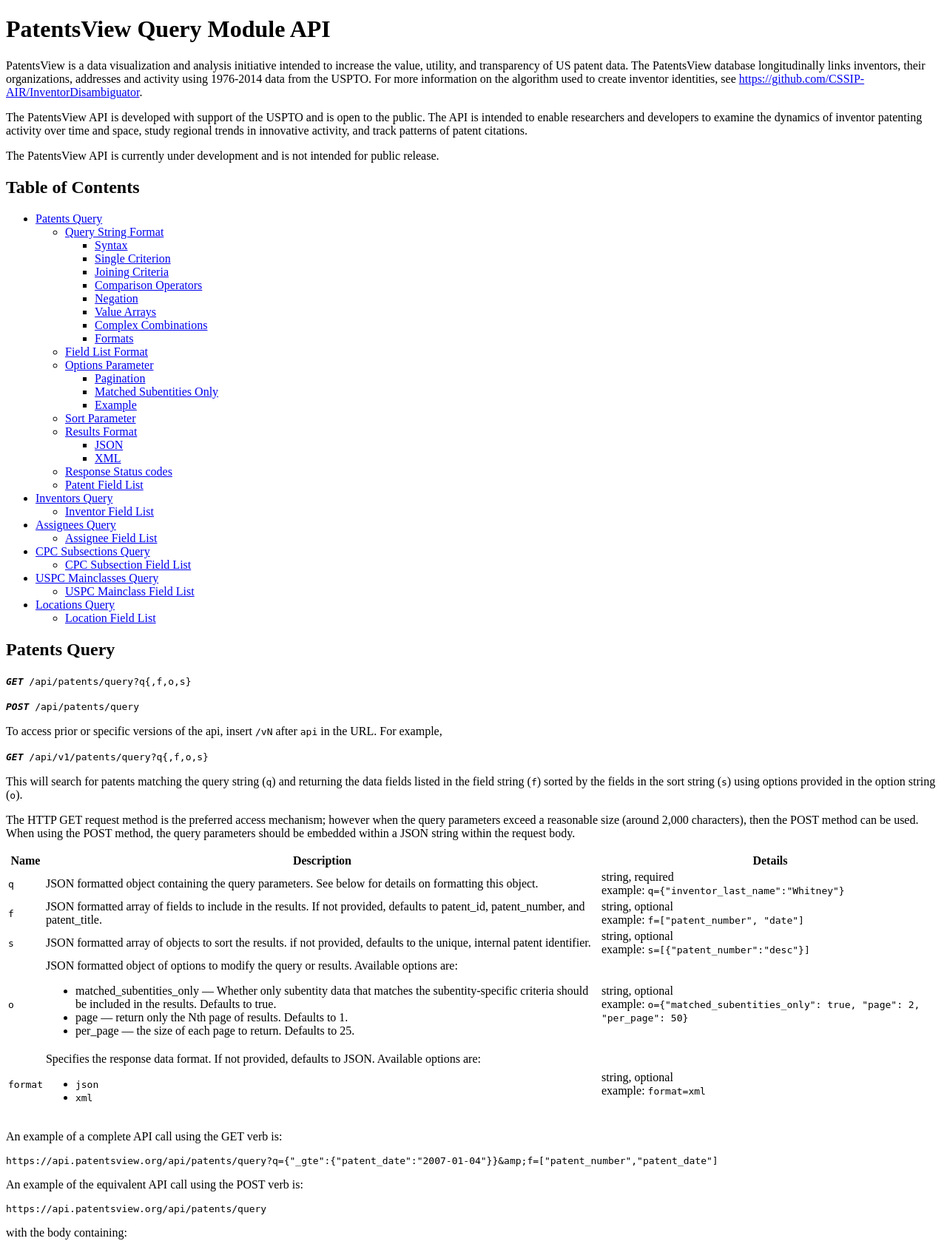
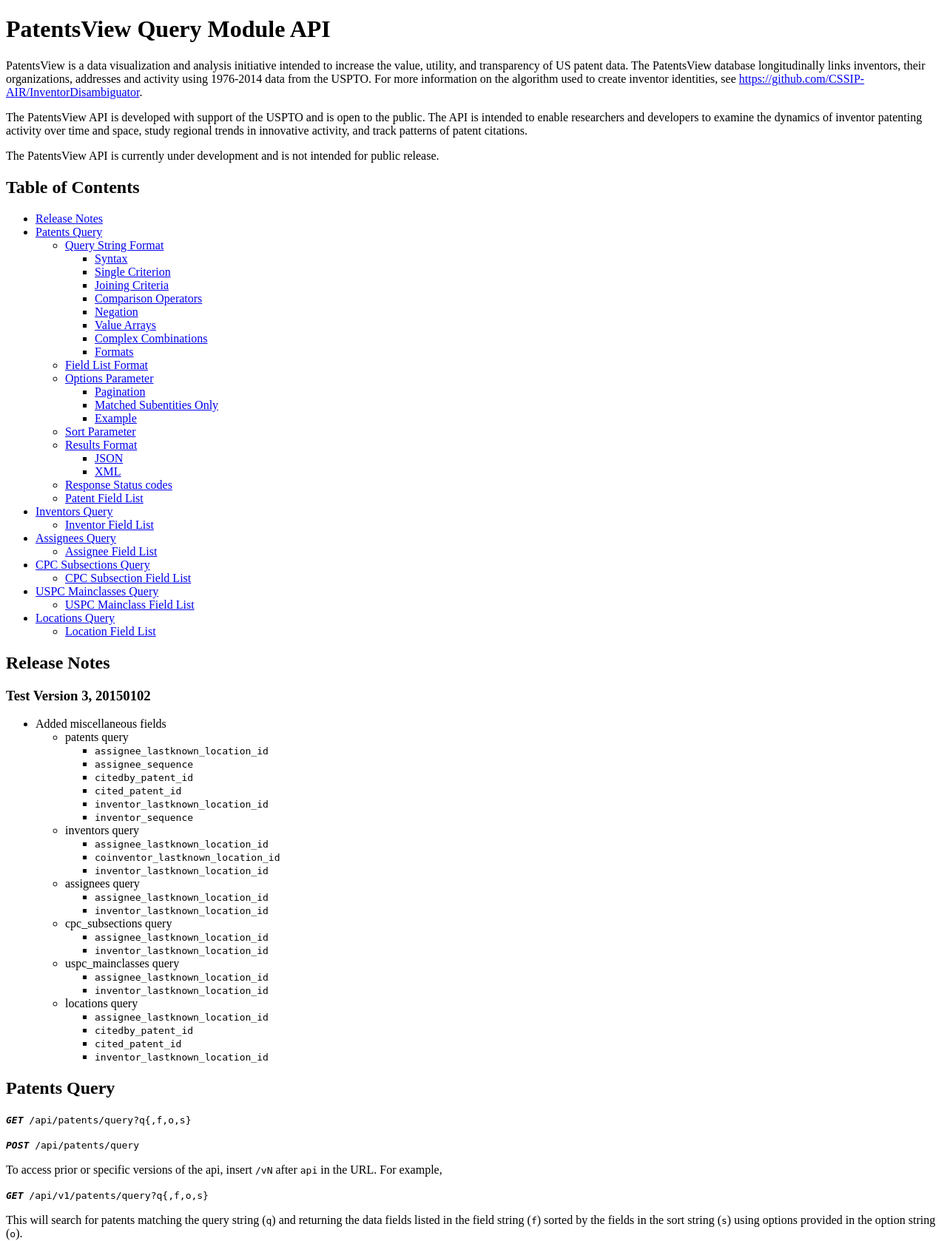
Before and after one commit to PatentsView/PatentsView-API, a PHP site: page /doc.html in a window 1280 px wide; the page is wider, and only the part inside the window is pictured. Shown: the top 1678 px of that part at 74% size. Run offline with PHP 8.4, Linux system fonts and the light colour scheme; some libraries are stand-ins or nearby versions.

Commit message:
Added miscellaneous fields

```diff
--- a/querymodule/public_html/doc.html
+++ b/querymodule/public_html/doc.html
@@ -14,6 +14,7 @@
 <p>The PatentsView API is currently under development and is not intended for public release.</p>
 <h2>Table of Contents</h2>
 <ul>
+<li><a href="#release_notes">Release Notes</a></li>
 <li><a href="#patents_query">Patents Query</a><ul>
 <li><a href="#query_string_format">Query String Format</a> <ul>
 <li><a href="#query_string_syntax">Syntax</a></li>
@@ -61,6 +62,50 @@
 </li>
 <li><a href="#locations_query">Locations Query</a> <ul>
 <li><a href="#location_field_list">Location Field List</a></li>
+</ul>
+</li>
+</ul>
+<h2><a name="release_notes"></a> Release Notes</h2>
+<h3>Test Version 3, 20150102</h3>
+<ul>
+<li>Added miscellaneous fields<ul>
+<li>patents query<ul>
+<li><code>assignee_lastknown_location_id</code></li>
+<li><code>assignee_sequence</code></li>
+<li><code>citedby_patent_id</code></li>
+<li><code>cited_patent_id</code></li>
+<li><code>inventor_lastknown_location_id</code></li>
+<li><code>inventor_sequence</code></li>
+</ul>
+</li>
+<li>inventors query<ul>
+<li><code>assignee_lastknown_location_id</code></li>
+<li><code>coinventor_lastknown_location_id</code></li>
+<li><code>inventor_lastknown_location_id</code></li>
+</ul>
+</li>
+<li>assignees query<ul>
+<li><code>assignee_lastknown_location_id</code></li>
+<li><code>inventor_lastknown_location_id</code></li>
+</ul>
+</li>
+<li>cpc_subsections query<ul>
+<li><code>assignee_lastknown_location_id</code></li>
+<li><code>inventor_lastknown_location_id</code></li>
+</ul>
+</li>
+<li>uspc_mainclasses query<ul>
+<li><code>assignee_lastknown_location_id</code></li>
+<li><code>inventor_lastknown_location_id</code></li>
+</ul>
+</li>
+<li>locations query<ul>
+<li><code>assignee_lastknown_location_id</code></li>
+<li><code>citedby_patent_id</code></li>
+<li><code>cited_patent_id</code></li>
+<li><code>inventor_lastknown_location_id</code></li>
+</ul>
+</li>
 </ul>
 </li>
 </ul>
@@ -368,23 +413,27 @@ key_value_pair
 <tr><td>assignee_lastknown_city</td><td>assignees</td><td>string</td><td>Y</td><td>Y</td><td>N</td></tr>
 <tr><td>assignee_lastknown_country</td><td>assignees</td><td>string</td><td>Y</td><td>Y</td><td>N</td></tr>
 <tr><td>assignee_lastknown_latitude</td><td>assignees</td><td>float</td><td>N</td><td>Y</td><td>N</td></tr>
+<tr><td>assignee_lastknown_location_id</td><td>assignees</td><td>string</td><td>Y</td><td>Y</td><td>N</td></tr>
 <tr><td>assignee_lastknown_longitude</td><td>assignees</td><td>float</td><td>N</td><td>Y</td><td>N</td></tr>
 <tr><td>assignee_lastknown_state</td><td>assignees</td><td>string</td><td>Y</td><td>Y</td><td>N</td></tr>
 <tr><td>assignee_latitude</td><td>assignees</td><td>float</td><td>N</td><td>Y</td><td>N</td></tr>
 <tr><td>assignee_location_id</td><td>assignees</td><td>string</td><td>Y</td><td>Y</td><td>N</td></tr>
 <tr><td>assignee_longitude</td><td>assignees</td><td>float</td><td>N</td><td>Y</td><td>N</td></tr>
 <tr><td>assignee_organization</td><td>assignees</td><td>string</td><td>Y</td><td>Y</td><td>N</td></tr>
+<tr><td>assignee_sequence</td><td>assignees</td><td>integer</td><td>Y</td><td>Y</td><td>N</td></tr>
 <tr><td>assignee_state</td><td>assignees</td><td>string</td><td>Y</td><td>Y</td><td>N</td></tr>
 <tr><td>assignee_total_num_patents</td><td>assignees</td><td>integer</td><td>Y</td><td>Y</td><td>N</td></tr>
 <tr><td>assignee_type</td><td>assignees</td><td>string</td><td>Y</td><td>Y</td><td>N</td></tr>
 <tr><td>assignee_years_active</td><td>assignee</td><td>string</td><td>N</td><td>Y</td><td>N</td></tr>
 <tr><td>citedby_patent_category</td><td>citedby_patents</td><td>string</td><td>Y</td><td>Y</td><td>N</td></tr>
 <tr><td>citedby_patent_date</td><td>citedby_patents</td><td>date</td><td>Y</td><td>Y</td><td>N</td></tr>
+<tr><td>citedby_patent_id</td><td>citedby_patents</td><td>string</td><td>Y</td><td>Y</td><td>N</td></tr>
 <tr><td>citedby_patent_kind</td><td>citedby_patents</td><td>string</td><td>Y</td><td>Y</td><td>N</td></tr>
 <tr><td>citedby_patent_number</td><td>citedby_patents</td><td>string</td><td>Y</td><td>Y</td><td>N</td></tr>
 <tr><td>citedby_patent_title</td><td>citedby_patents</td><td>string</td><td>Y</td><td>Y</td><td>N</td></tr>
 <tr><td>cited_patent_category</td><td>cited_patents</td><td>string</td><td>Y</td><td>Y</td><td>N</td></tr>
 <tr><td>cited_patent_date</td><td>cited_patents</td><td>date</td><td>Y</td><td>Y</td><td>N</td></tr>
+<tr><td>cited_patent_id</td><td>cited_patents</td><td>string</td><td>Y</td><td>Y</td><td>N</td></tr>
 <tr><td>cited_patent_kind</td><td>cited_patents</td><td>string</td><td>Y</td><td>Y</td><td>N</td></tr>
 <tr><td>cited_patent_number</td><td>cited_patents</td><td>string</td><td>Y</td><td>Y</td><td>N</td></tr>
 <tr><td>cited_patent_sequence</td><td>cited_patents</td><td>string</td><td>N</td><td>Y</td><td>N</td></tr>
@@ -410,11 +459,13 @@ key_value_pair
 <tr><td>inventor_lastknown_city</td><td>inventors</td><td>string</td><td>Y</td><td>Y</td><td>N</td></tr>
 <tr><td>inventor_lastknown_country</td><td>inventors</td><td>string</td><td>Y</td><td>Y</td><td>N</td></tr>
 <tr><td>inventor_lastknown_latitude</td><td>inventors</td><td>float</td><td>N</td><td>Y</td><td>N</td></tr>
+<tr><td>inventor_lastknown_location_id</td><td>inventors</td><td>string</td><td>Y</td><td>Y</td><td>N</td></tr>
 <tr><td>inventor_lastknown_longitude</td><td>inventors</td><td>float</td><td>N</td><td>Y</td><td>N</td></tr>
 <tr><td>inventor_lastknown_state</td><td>inventors</td><td>string</td><td>Y</td><td>Y</td><td>N</td></tr>
 <tr><td>inventor_latitude</td><td>inventors</td><td>float</td><td>N</td><td>Y</td><td>N</td></tr>
 <tr><td>inventor_location_id</td><td>inventors</td><td>string</td><td>Y</td><td>Y</td><td>N</td></tr>
 <tr><td>inventor_longitude</td><td>inventors</td><td>float</td><td>N</td><td>Y</td><td>N</td></tr>
+<tr><td>inventor_sequence</td><td>inventors</td><td>integer</td><td>Y</td><td>Y</td><td>N</td></tr>
 <tr><td>inventor_state</td><td>inventors</td><td>string</td><td>Y</td><td>Y</td><td>N</td></tr>
 <tr><td>inventor_total_num_patents</td><td>inventors</td><td>integer</td><td>Y</td><td>Y</td><td>N</td></tr>
 <tr><td>inventor_years_active</td><td>inventors</td><td>string</td><td>N</td><td>Y</td><td>N</td></tr>
@@ -560,6 +611,7 @@ key_value_pair
 <tr><td>assignee_lastknown_city</td><td>assignees</td><td>string</td><td>Y</td><td>Y</td><td>N</td></tr>
 <tr><td>assignee_lastknown_country</td><td>assignees</td><td>string</td><td>Y</td><td>Y</td><td>N</td></tr>
 <tr><td>assignee_lastknown_latitude</td><td>assignees</td><td>float</td><td>N</td><td>Y</td><td>N</td></tr>
+<tr><td>assignee_lastknown_location_id</td><td>assignees</td><td>string</td><td>Y</td><td>Y</td><td>N</td></tr>
 <tr><td>assignee_lastknown_longitude</td><td>assignees</td><td>float</td><td>N</td><td>Y</td><td>N</td></tr>
 <tr><td>assignee_lastknown_state</td><td>assignees</td><td>string</td><td>Y</td><td>Y</td><td>N</td></tr>
 <tr><td>assignee_latitude</td><td>assignees</td><td>float</td><td>N</td><td>Y</td><td>N</td></tr>
@@ -580,6 +632,7 @@ key_value_pair
 <tr><td>coinventor_lastknown_city</td><td>coinventors</td><td>string</td><td>Y</td><td>Y</td><td>N</td></tr>
 <tr><td>coinventor_lastknown_country</td><td>coinventors</td><td>string</td><td>Y</td><td>Y</td><td>N</td></tr>
 <tr><td>coinventor_lastknown_latitude</td><td>coinventors</td><td>float</td><td>N</td><td>Y</td><td>N</td></tr>
+<tr><td>coinventor_lastknown_location_id</td><td>coinventors</td><td>string</td><td>Y</td><td>Y</td><td>N</td></tr>
 <tr><td>coinventor_lastknown_longitude</td><td>coinventors</td><td>float</td><td>N</td><td>Y</td><td>N</td></tr>
 <tr><td>coinventor_lastknown_state</td><td>coinventors</td><td>string</td><td>Y</td><td>Y</td><td>N</td></tr>
 <tr><td>coinventor_latitude</td><td>coinvetnros</td><td>float</td><td>N</td><td>Y</td><td>N</td></tr>
@@ -608,6 +661,7 @@ key_value_pair
 <tr><td>inventor_lastknown_city</td><td>inventors</td><td>string</td><td>Y</td><td>Y</td><td>Y</td></tr>
 <tr><td>inventor_lastknown_country</td><td>inventors</td><td>string</td><td>Y</td><td>Y</td><td>Y</td></tr>
 <tr><td>inventor_lastknown_latitude</td><td>inventors</td><td>float</td><td>N</td><td>Y</td><td>Y</td></tr>
+<tr><td>inventor_lastknown_location_id</td><td>inventors</td><td>string</td><td>Y</td><td>Y</td><td>Y</td></tr>
 <tr><td>inventor_lastknown_longitude</td><td>inventors</td><td>float</td><td>N</td><td>Y</td><td>Y</td></tr>
 <tr><td>inventor_lastknown_state</td><td>inventors</td><td>string</td><td>Y</td><td>Y</td><td>Y</td></tr>
 <tr><td>inventor_total_num_patents</td><td>inventors</td><td>integer</td><td>Y</td><td>Y</td><td>Y</td></tr>
@@ -760,6 +814,7 @@ key_value_pair
 <tr><td>assignee_lastknown_city</td><td>assignees</td><td>string</td><td>Y</td><td>Y</td><td>Y</td></tr>
 <tr><td>assignee_lastknown_country</td><td>assignees</td><td>string</td><td>Y</td><td>Y</td><td>Y</td></tr>
 <tr><td>assignee_lastknown_latitude</td><td>assignees</td><td>float</td><td>N</td><td>Y</td><td>Y</td></tr>
+<tr><td>assignee_lastknown_location_id</td><td>assignees</td><td>string</td><td>Y</td><td>Y</td><td>Y</td></tr>
 <tr><td>assignee_lastknown_longitude</td><td>assignees</td><td>float</td><td>N</td><td>Y</td><td>Y</td></tr>
 <tr><td>assignee_lastknown_state</td><td>assignees</td><td>string</td><td>Y</td><td>Y</td><td>Y</td></tr>
 <tr><td>assignee_organization</td><td>assignees</td><td>string</td><td>Y</td><td>Y</td><td>Y</td></tr>
@@ -788,6 +843,7 @@ key_value_pair
 <tr><td>inventor_lastknown_city</td><td>inventors</td><td>string</td><td>Y</td><td>Y</td><td>N</td></tr>
 <tr><td>inventor_lastknown_country</td><td>inventors</td><td>string</td><td>Y</td><td>Y</td><td>N</td></tr>
 <tr><td>inventor_lastknown_latitude</td><td>inventors</td><td>float</td><td>N</td><td>Y</td><td>N</td></tr>
+<tr><td>inventor_lastknown_location_id</td><td>inventors</td><td>string</td><td>Y</td><td>Y</td><td>N</td></tr>
 <tr><td>inventor_lastknown_longitude</td><td>inventors</td><td>float</td><td>N</td><td>Y</td><td>N</td></tr>
 <tr><td>inventor_lastknown_state</td><td>inventors</td><td>string</td><td>Y</td><td>Y</td><td>N</td></tr>
 <tr><td>inventor_latitude</td><td>inventors</td><td>float</td><td>N</td><td>Y</td><td>N</td></tr>
@@ -956,6 +1012,7 @@ key_value_pair
 <tr><td>assignee_lastknown_city</td><td>assignees</td><td>string</td><td>Y</td><td>Y</td><td>N</td></tr>
 <tr><td>assignee_lastknown_country</td><td>assignees</td><td>string</td><td>Y</td><td>Y</td><td>N</td></tr>
 <tr><td>assignee_lastknown_latitude</td><td>assignees</td><td>float</td><td>N</td><td>Y</td><td>N</td></tr>
+<tr><td>assignee_lastknown_location_id</td><td>assignees</td><td>string</td><td>Y</td><td>Y</td><td>N</td></tr>
 <tr><td>assignee_lastknown_longitude</td><td>assignees</td><td>float</td><td>N</td><td>Y</td><td>N</td></tr>
 <tr><td>assignee_lastknown_state</td><td>assignees</td><td>string</td><td>Y</td><td>Y</td><td>N</td></tr>
 <tr><td>assignee_latitude</td><td>assignees</td><td>float</td><td>N</td><td>Y</td><td>N</td></tr>
@@ -987,6 +1044,7 @@ key_value_pair
 <tr><td>inventor_lastknown_city</td><td>inventors</td><td>string</td><td>Y</td><td>Y</td><td>N</td></tr>
 <tr><td>inventor_lastknown_country</td><td>inventors</td><td>string</td><td>Y</td><td>Y</td><td>N</td></tr>
 <tr><td>inventor_lastknown_latitude</td><td>inventors</td><td>float</td><td>N</td><td>Y</td><td>N</td></tr>
+<tr><td>inventor_lastknown_location_id</td><td>inventors</td><td>string</td><td>Y</td><td>Y</td><td>N</td></tr>
 <tr><td>inventor_lastknown_longitude</td><td>inventors</td><td>float</td><td>N</td><td>Y</td><td>N</td></tr>
 <tr><td>inventor_lastknown_state</td><td>inventors</td><td>string</td><td>Y</td><td>Y</td><td>N</td></tr>
 <tr><td>inventor_latitude</td><td>inventors</td><td>float</td><td>N</td><td>Y</td><td>N</td></tr>
@@ -1144,6 +1202,7 @@ key_value_pair
 <tr><td>assignee_lastknown_city</td><td>assignees</td><td>string</td><td>Y</td><td>Y</td><td>N</td></tr>
 <tr><td>assignee_lastknown_country</td><td>assignees</td><td>string</td><td>Y</td><td>Y</td><td>N</td></tr>
 <tr><td>assignee_lastknown_latitude</td><td>assignees</td><td>float</td><td>N</td><td>Y</td><td>N</td></tr>
+<tr><td>assignee_lastknown_location_id</td><td>assignees</td><td>string</td><td>Y</td><td>Y</td><td>N</td></tr>
 <tr><td>assignee_lastknown_longitude</td><td>assignees</td><td>float</td><td>N</td><td>Y</td><td>N</td></tr>
 <tr><td>assignee_lastknown_state</td><td>assignees</td><td>string</td><td>Y</td><td>Y</td><td>N</td></tr>
 <tr><td>assignee_latitude</td><td>assignees</td><td>float</td><td>N</td><td>Y</td><td>N</td></tr>
@@ -1175,6 +1234,7 @@ key_value_pair
 <tr><td>inventor_lastknown_city</td><td>inventors</td><td>string</td><td>Y</td><td>Y</td><td>N</td></tr>
 <tr><td>inventor_lastknown_country</td><td>inventors</td><td>string</td><td>Y</td><td>Y</td><td>N</td></tr>
 <tr><td>inventor_lastknown_latitude</td><td>inventors</td><td>float</td><td>N</td><td>Y</td><td>N</td></tr>
+<tr><td>inventor_lastknown_location_id</td><td>inventors</td><td>string</td><td>Y</td><td>Y</td><td>N</td></tr>
 <tr><td>inventor_lastknown_longitude</td><td>inventors</td><td>float</td><td>N</td><td>Y</td><td>N</td></tr>
 <tr><td>inventor_lastknown_state</td><td>inventors</td><td>string</td><td>Y</td><td>Y</td><td>N</td></tr>
 <tr><td>inventor_latitude</td><td>inventors</td><td>float</td><td>N</td><td>Y</td><td>N</td></tr>
@@ -1336,6 +1396,7 @@ key_value_pair
 <tr><td>assignee_lastknown_city</td><td>assignees</td><td>string</td><td>Y</td><td>Y</td><td>N</td></tr>
 <tr><td>assignee_lastknown_country</td><td>assignees</td><td>string</td><td>Y</td><td>Y</td><td>N</td></tr>
 <tr><td>assignee_lastknown_latitude</td><td>assignees</td><td>float</td><td>N</td><td>Y</td><td>N</td></tr>
+<tr><td>assignee_lastknown_location_id</td><td>assignees</td><td>string</td><td>Y</td><td>Y</td><td>N</td></tr>
 <tr><td>assignee_lastknown_longitude</td><td>assignees</td><td>float</td><td>N</td><td>Y</td><td>N</td></tr>
 <tr><td>assignee_lastknown_state</td><td>assignees</td><td>string</td><td>Y</td><td>Y</td><td>N</td></tr>
 <tr><td>assignee_organization</td><td>assignees</td><td>string</td><td>Y</td><td>Y</td><td>N</td></tr>
@@ -1345,10 +1406,12 @@ key_value_pair
 <tr><td>citedby_patent_category</td><td>citedby_patents</td><td>string</td><td>Y</td><td>Y</td><td>N</td></tr>
 <tr><td>citedby_patent_date</td><td>citedby_patents</td><td>date</td><td>Y</td><td>Y</td><td>N</td></tr>
 <tr><td>citedby_patent_kind</td><td>citedby_patents</td><td>string</td><td>Y</td><td>Y</td><td>N</td></tr>
+<tr><td>citedby_patent_id</td><td>citedby_patents</td><td>string</td><td>Y</td><td>Y</td><td>N</td></tr>
 <tr><td>citedby_patent_number</td><td>citedby_patents</td><td>string</td><td>Y</td><td>Y</td><td>N</td></tr>
 <tr><td>citedby_patent_title</td><td>citedby_patents</td><td>string</td><td>Y</td><td>Y</td><td>N</td></tr>
 <tr><td>cited_patent_category</td><td>cited_patents</td><td>string</td><td>Y</td><td>Y</td><td>N</td></tr>
 <tr><td>cited_patent_date</td><td>cited_patents</td><td>date</td><td>Y</td><td>Y</td><td>N</td></tr>
+<tr><td>cited_patent_id</td><td>cited_patents</td><td>string</td><td>Y</td><td>Y</td><td>N</td></tr>
 <tr><td>cited_patent_kind</td><td>cited_patents</td><td>string</td><td>Y</td><td>Y</td><td>N</td></tr>
 <tr><td>cited_patent_number</td><td>cited_patents</td><td>string</td><td>Y</td><td>Y</td><td>N</td></tr>
 <tr><td>cited_patent_sequence</td><td>cited_patents</td><td>string</td><td>N</td><td>Y</td><td>N</td></tr>
@@ -1372,6 +1435,7 @@ key_value_pair
 <tr><td>inventor_lastknown_city</td><td>inventors</td><td>string</td><td>Y</td><td>Y</td><td>N</td></tr>
 <tr><td>inventor_lastknown_country</td><td>inventors</td><td>string</td><td>Y</td><td>Y</td><td>N</td></tr>
 <tr><td>inventor_lastknown_latitude</td><td>inventors</td><td>float</td><td>N</td><td>Y</td><td>N</td></tr>
+<tr><td>inventor_lastknown_location_id</td><td>inventors</td><td>string</td><td>Y</td><td>Y</td><td>N</td></tr>
 <tr><td>inventor_lastknown_longitude</td><td>inventors</td><td>float</td><td>N</td><td>Y</td><td>N</td></tr>
 <tr><td>inventor_lastknown_state</td><td>inventors</td><td>string</td><td>Y</td><td>Y</td><td>N</td></tr>
 <tr><td>inventor_total_num_patents</td><td>inventors</td><td>integer</td><td>Y</td><td>Y</td><td>N</td></tr>
```
Also changed, not shown: querymodule/app/entitySpecs.php (+19 -0 lines), querymodule/doc/doc.md (+49 -0 lines).
